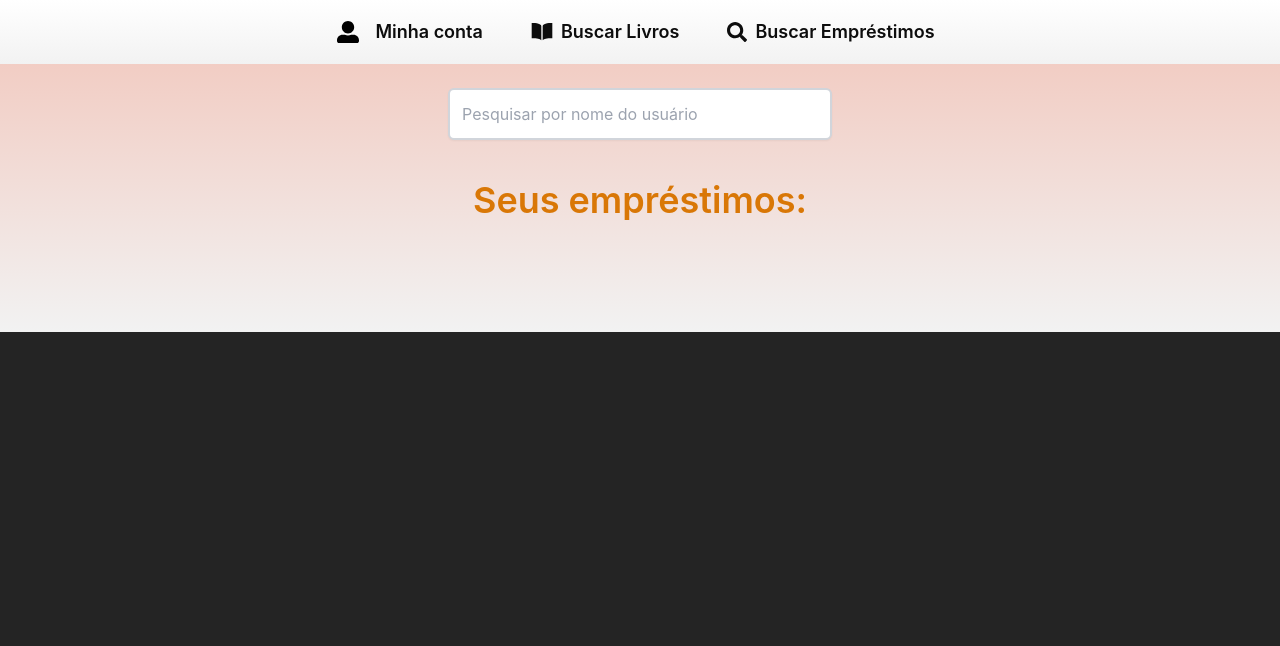
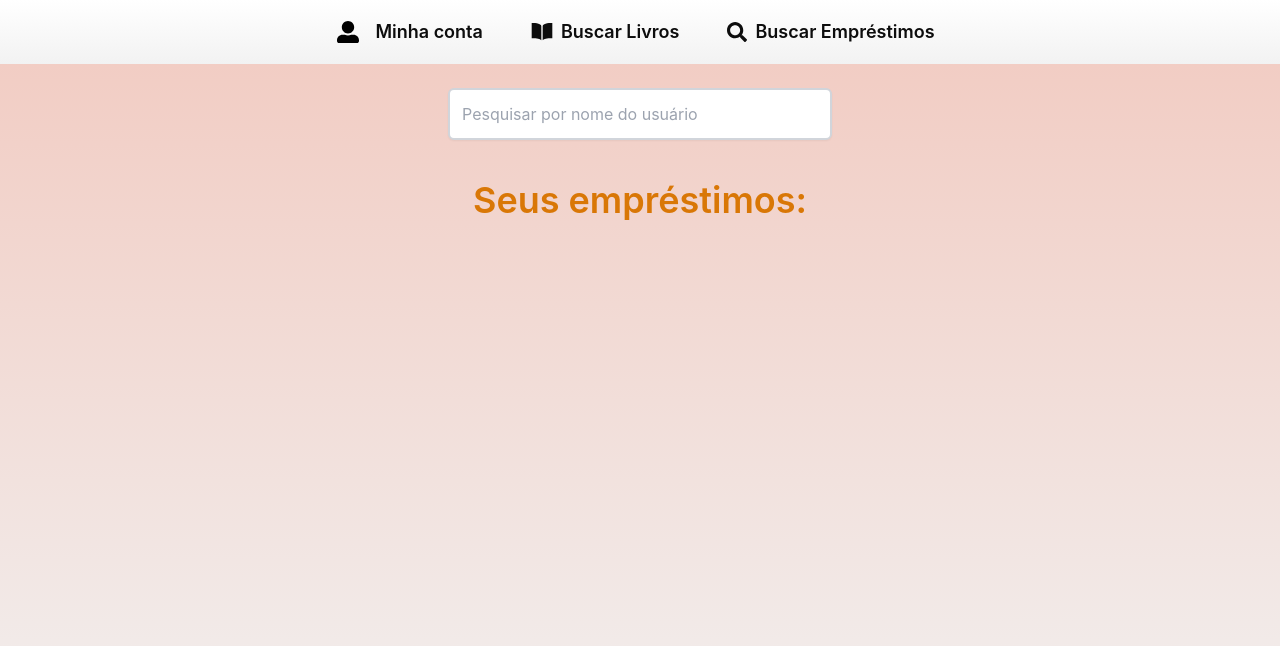
Before and after one commit to GabrielGravina/LibraNET, a React (Vite) app in the folder frontend/: page /emprestimos in a window 1280 px wide. Shown: the top 646 px of the page. Built offline with nearby package versions, Linux system fonts and the light colour scheme.

Commit message:
Estilização da página de empréstimos

```diff
--- a/frontend/src/components/LoanList.jsx
+++ b/frontend/src/components/LoanList.jsx
@@ -59,7 +59,7 @@ function LoanList(props) {
 	};
 
 	return (
-		<div className="flex-auto w-full m-auto bg-gradient-to-b from-light-orange to-white bg-cover bg-center">
+		<div className="flex-auto w-full m-auto bg-gradient-to-b from-light-orange to-white bg-cover bg-center min-h-[92vh]">
 			{/* Campo de pesquisa */}
 			<div className="mb-6 justify-self-center">
 				<input
--- a/frontend/src/pages/LoansPage.jsx
+++ b/frontend/src/pages/LoansPage.jsx
@@ -17,10 +17,10 @@ export default function LoansPage(props) {
       }
     }, []);
     return(
-        <>
+        <section className="min-h-[100vh]">
           <Navbar />
           <LoanList isAdmin={isAdmin} />
 
-        </>
+        </section>
     )
 }
```
